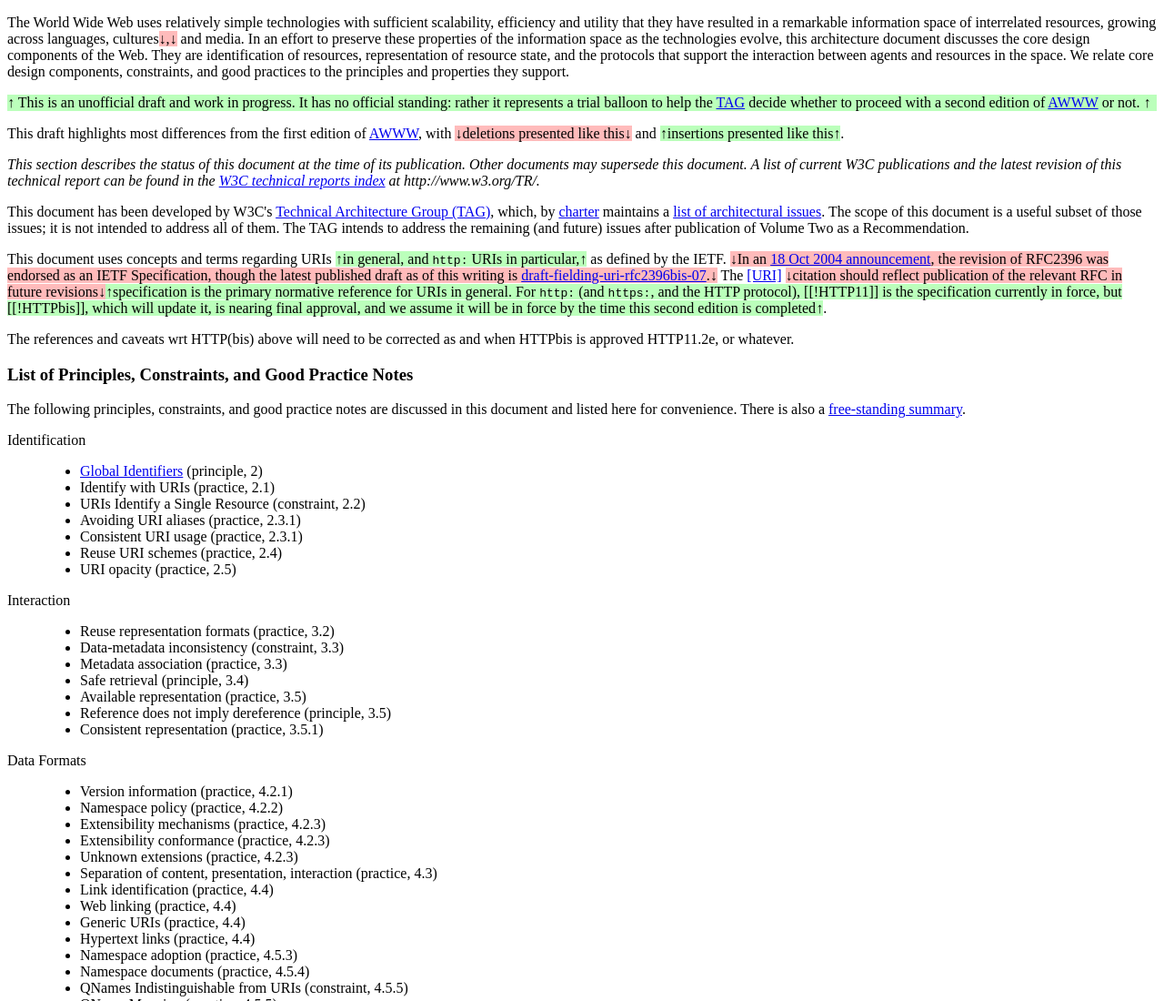
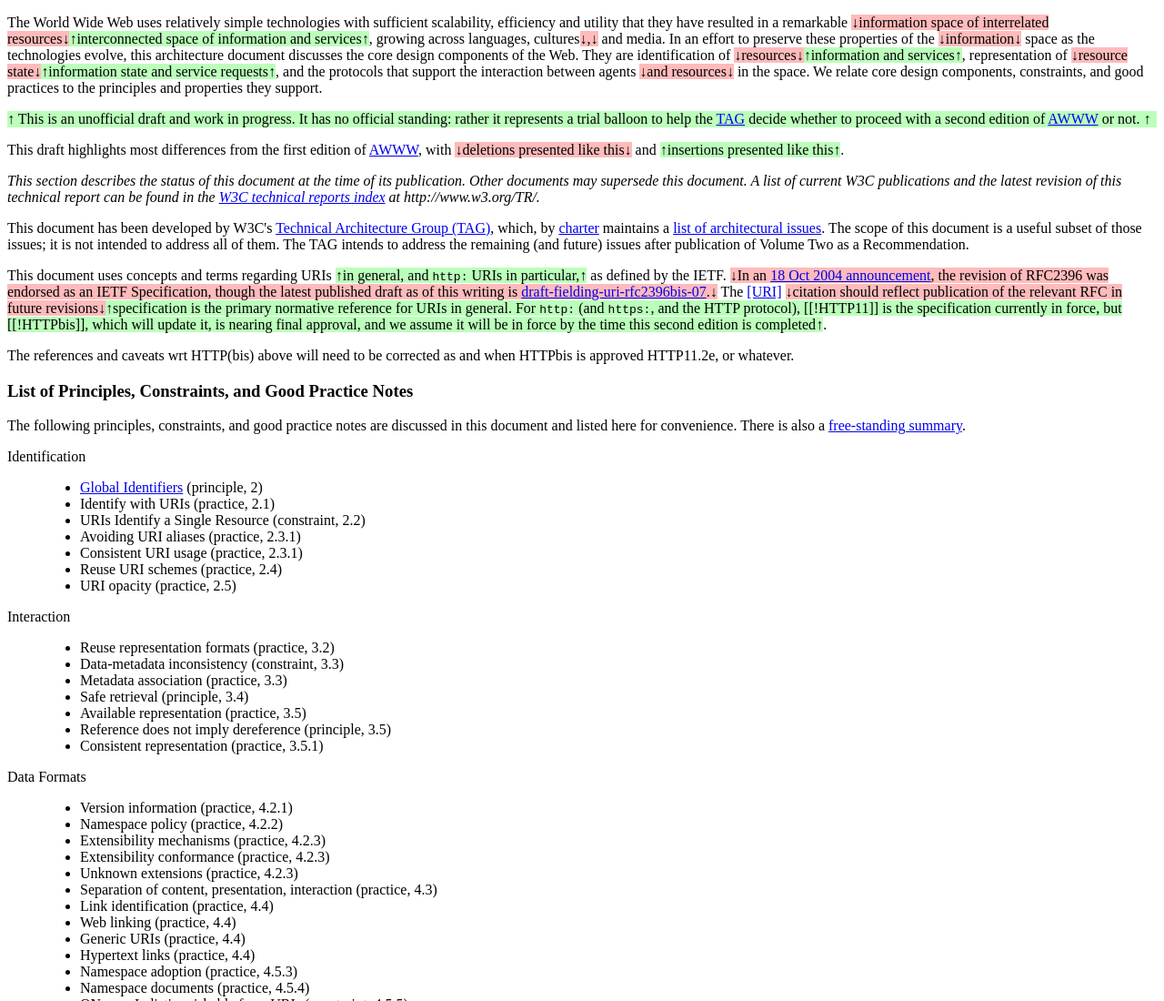
Before and after one commit to w3ctag/webarch, a plain HTML site: page index.html in a window 1280 px wide. Shown: the top 1100 px of the page at 91% size. Drawn offline with Linux system fonts and the light colour scheme.

Commit message:
redraft abstract to remove "resource", include services

```diff
--- a/index.html
+++ b/index.html
@@ -73,7 +73,7 @@
             "title": "Knowledge-Domain Interoperability and an Open Hyperdocument System",
             "date": "June 1990"
         },
-        "IANASchemes": "IANA's <a href=\"http://www.iana.org/assignments/uri-schemes\">online registry of URI Schemes</a> is available at http://www.iana.org/assignments/uri-schemes.",
+        "IANASchemes": "IANA's &lt;a href=\"http://www.iana.org/assignments/uri-schemes\"&gt;online registry of URI Schemes&lt;/a&gt; is available at http://www.iana.org/assignments/uri-schemes.",
         "QA": {
             "aliasOf": "qaframe-spec"
         },
@@ -96,7 +96,7 @@
             "date": "18 February 2002"
         }
     }
-};
+    };
     </script>
     <link href="editorial.css" rel="stylesheet" type="text/css">
   </head>
@@ -105,15 +105,20 @@
       <p>
         The World Wide Web uses relatively simple technologies with sufficient
         scalability, efficiency and utility that they have resulted in a
-        remarkable information space of interrelated resources, growing across
-        languages, cultures<span class="del">,</span> and media. In an effort
-        to preserve these properties of the information space as the
-        technologies evolve, this architecture document discusses the core
-        design components of the Web. They are identification of resources,
-        representation of resource state, and the protocols that support the
-        interaction between agents and resources in the space. We relate core
-        design components, constraints, and good practices to the principles
-        and properties they support.
+        remarkable <span class="del">information space of interrelated
+        resources</span><span class="ins">interconnected space of information
+        and services</span>, growing across languages, cultures<span class=
+        "del">,</span> and media. In an effort to preserve these properties of
+        the <span class="del">information</span> space as the technologies
+        evolve, this architecture document discusses the core design components
+        of the Web. They are identification of <span class=
+        "del">resources</span><span class="ins">information and
+        services</span>, representation of <span class="del">resource
+        state</span><span class="ins">information state and service
+        requests</span>, and the protocols that support the interaction between
+        agents <span class="del">and resources</span> in the space. We relate
+        core design components, constraints, and good practices to the
+        principles and properties they support.
       </p>
     </section>
     <section id="sotd">
```
